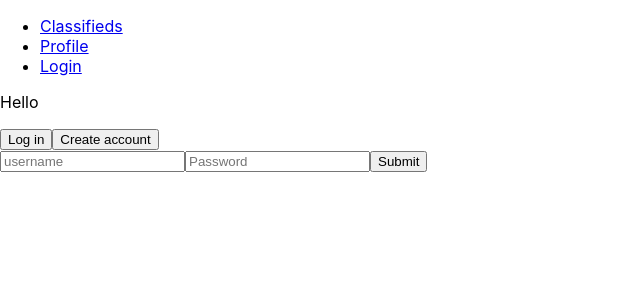
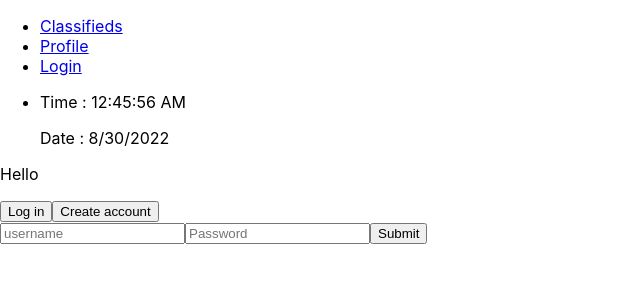
Before and after one commit to jsardinas/laughing-broccoli, a React (Create React App) app in the folder client/: page / in a window 1280 px wide. Shown: the top 300 px of the page, without its empty margins (0-640 px from the left). Built offline with nearby package versions, Linux system fonts and the light colour scheme.

Commit message:
adding date and time

```diff
--- /dev/null
+++ b/client/src/components/DateTime.js
@@ -0,0 +1,24 @@
+import  React, { useState , useEffect } from 'react'
+
+export const DateTime = () => {
+
+    var [date,setDate] = useState(new Date());
+
+    useEffect(() => {
+        var timer = setInterval(()=>setDate(new Date()), 1000 )
+        return function cleanup() {
+            clearInterval(timer)
+        }
+
+    });
+
+    return(
+        <div>
+            <p> Time : {date.toLocaleTimeString()}</p>
+            <p> Date : {date.toLocaleDateString()}</p>
+
+        </div>
+    )
+}
+
+export default DateTime
--- a/client/src/components/NavTabs.js
+++ b/client/src/components/NavTabs.js
@@ -1,4 +1,6 @@
 import React from 'react';
+
+import DateTime from './DateTime';
 
 // Here we are using object destructuring assignment to pluck off our variables from the props object
 // We assign them to their own variable names
@@ -50,6 +52,12 @@
                 </li>
 
 
+
+<li>
+<DateTime></DateTime>
+
+</li>
+
             </ul>
         </>
     );
```
